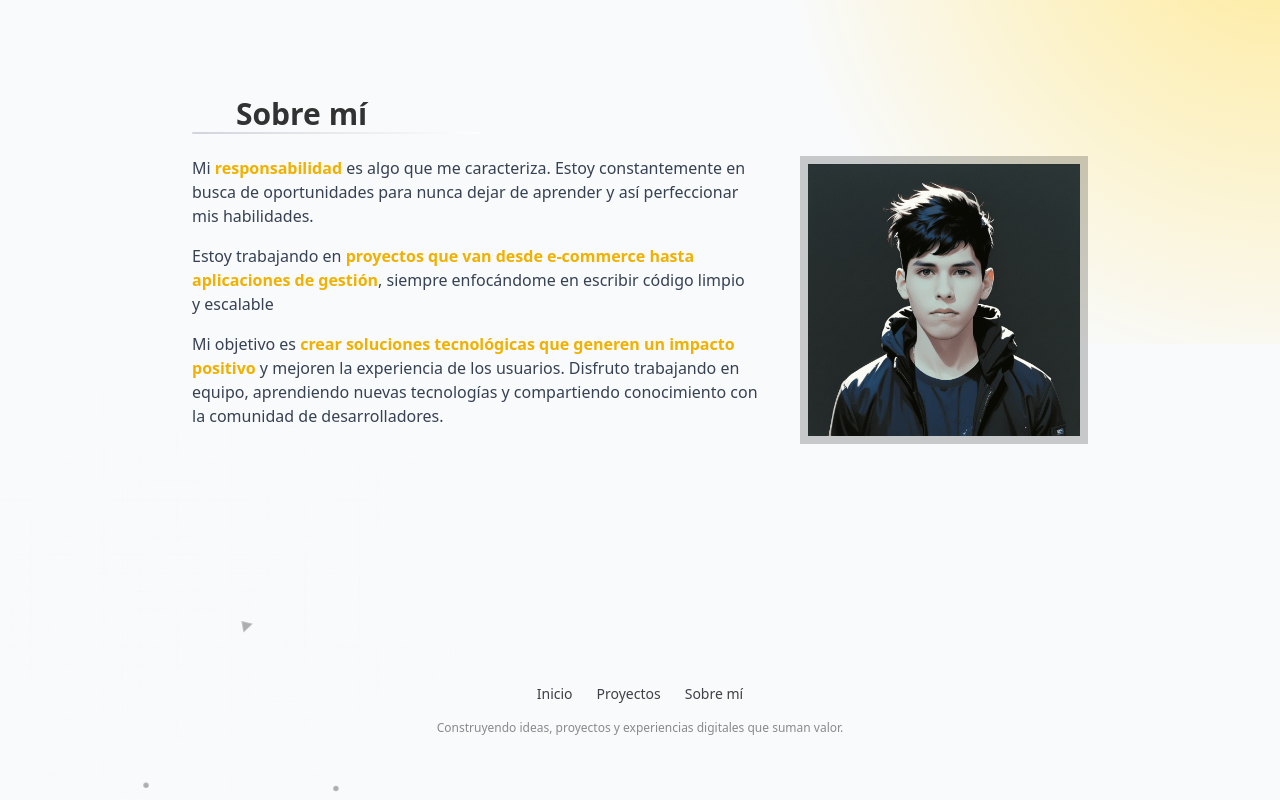
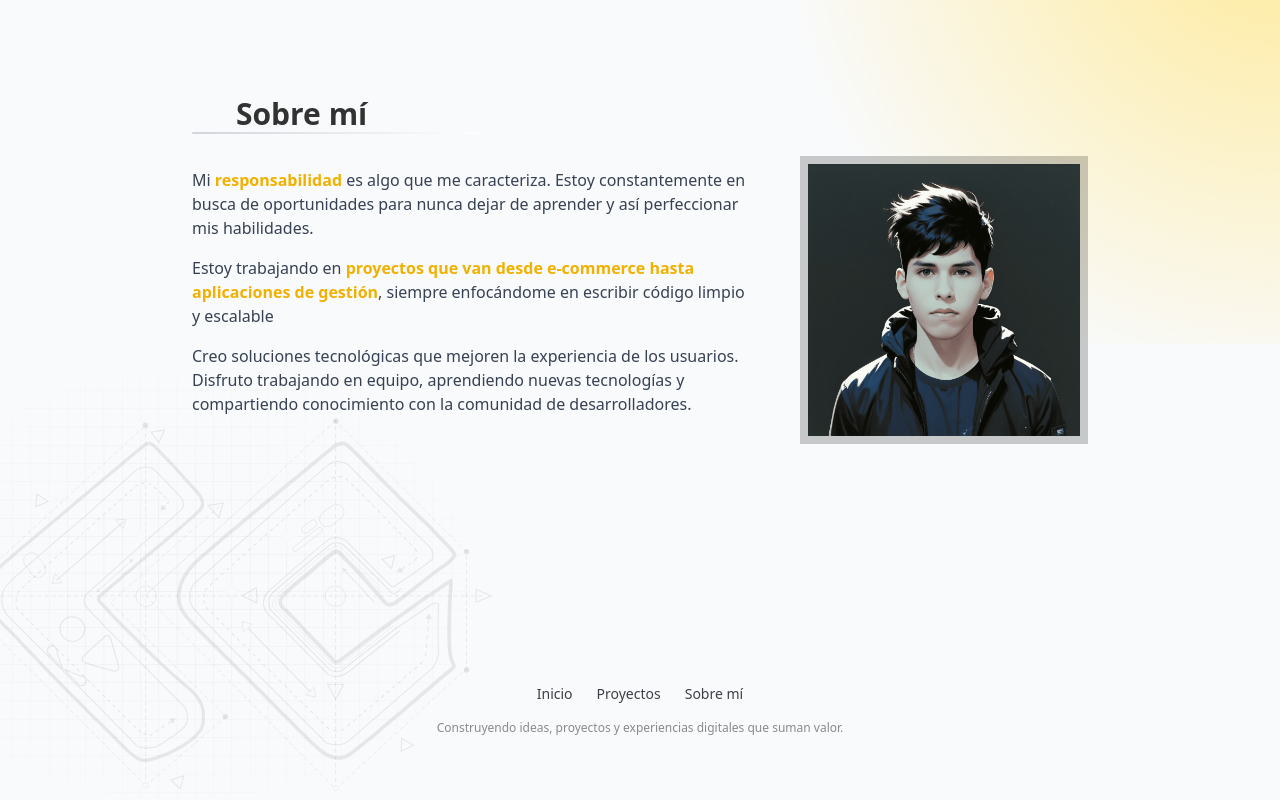
Before and after one commit to CristianOlivera1/CristianOlivera1.github.io, a React (Vite) app: page / in a window 1280 px wide. Shown: the part 2382-3182 px from the top of the page. Built offline with nearby package versions, Linux system fonts and the light colour scheme; some icons are missing.

Commit message:
feat: Update CV content and enhance footer image styling

```diff
--- a/src/components/Footer.jsx
+++ b/src/components/Footer.jsx
@@ -15,7 +15,7 @@ const Footer = () => {
       </div>
       <div className="absolute bottom-0 right-1/3 w-full flex justify-center pointer-events-none z-0">
         <img
-          className="w-screen max-w-[700px] min-w-[500px] h-auto opacity-30 dark:opacity-50"
+          className="w-screen max-w-[700px] min-w-[500px] h-auto opacity-30 dark:opacity-50 invert dark:invert-0"
           src="/assets/bg/lines-co.svg"
           alt="lines-co"
         />
--- a/src/constants/portfolioData.js
+++ b/src/constants/portfolioData.js
@@ -215,6 +215,6 @@ export const ABOUT_TEXT = [
 
   "Estoy trabajando en <strong>proyectos que van desde e-commerce hasta aplicaciones de gestión</strong>, siempre enfocándome en escribir código limpio y escalable",
 
-  "Mi objetivo es <strong>crear soluciones tecnológicas que generen un impacto positivo</strong> y mejoren la experiencia de los usuarios. Disfruto trabajando en equipo, aprendiendo nuevas tecnologías y compartiendo conocimiento con la comunidad de desarrolladores.",
+  "Creo soluciones tecnológicas que mejoren la experiencia de los usuarios. Disfruto trabajando en equipo, aprendiendo nuevas tecnologías y compartiendo conocimiento con la comunidad de desarrolladores.",
 
 ]
```
Also changed, not shown: 1 other file (tests, documents, lock files or other folders).
